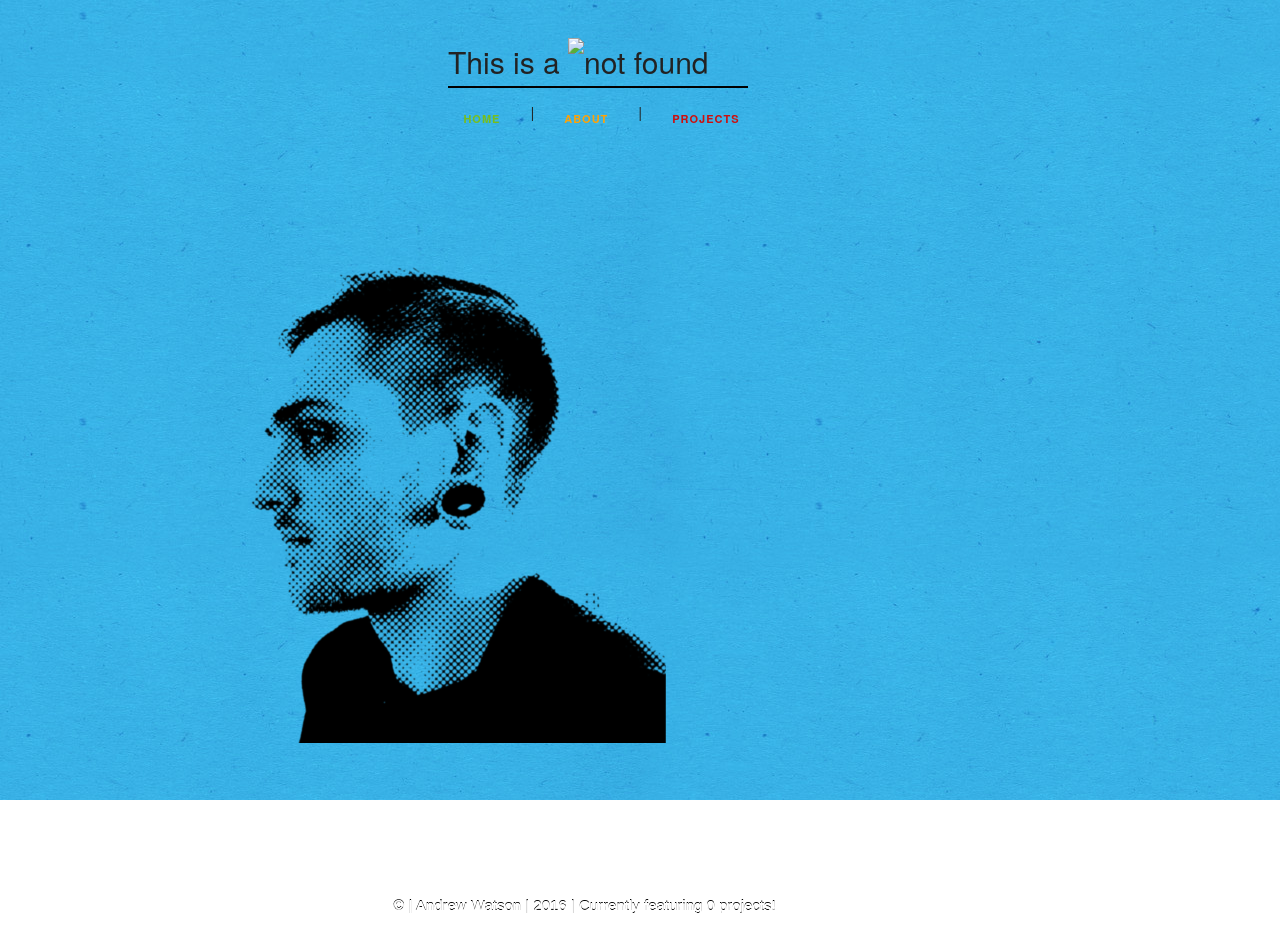
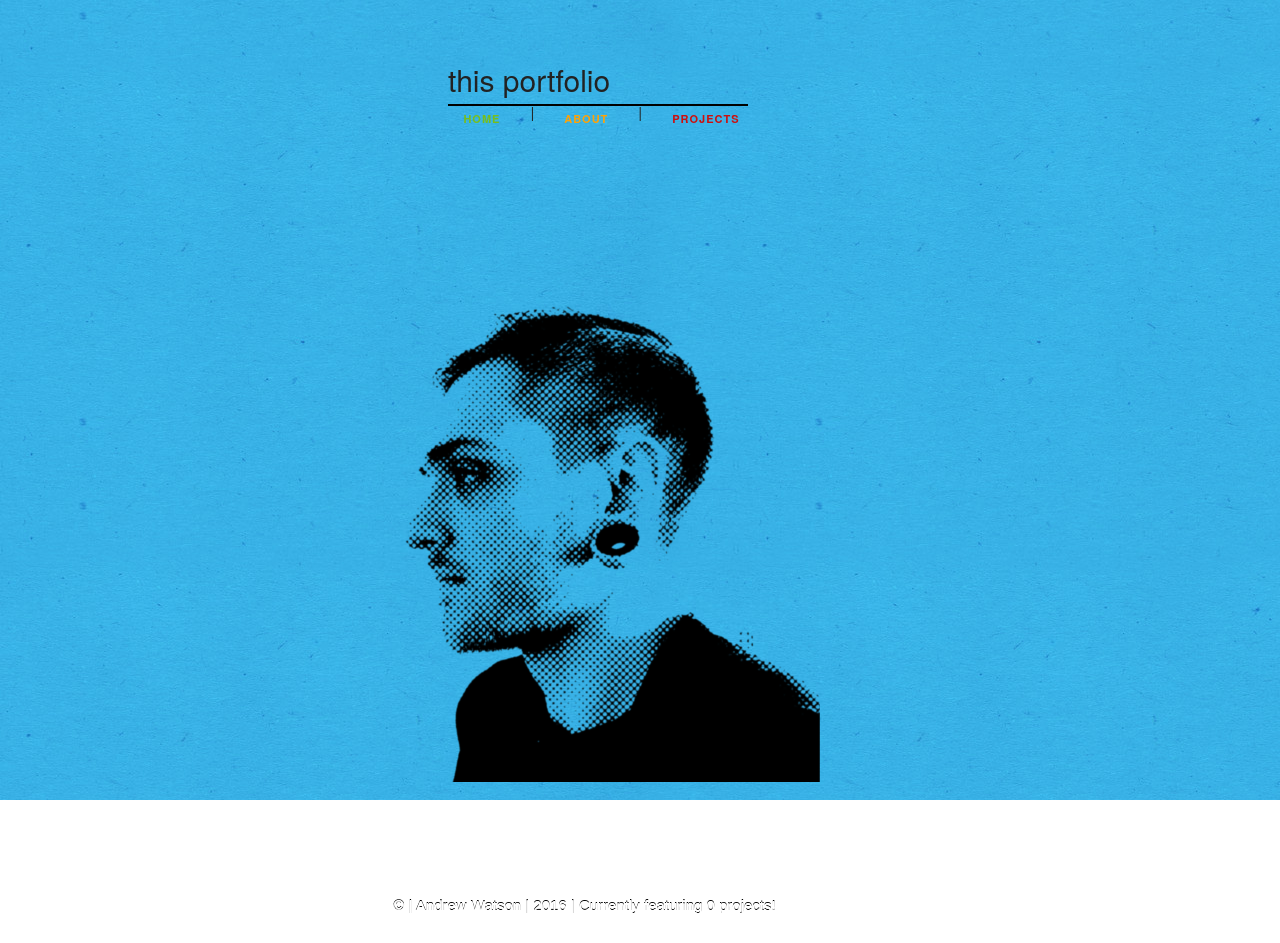
Before and after one commit to andrewpeterwatson/portfolio, a website: page public/index.html in a window 1280 px wide. Drawn offline with nearby package versions, Linux system fonts and the light colour scheme.

Commit message:
worked on styles

```diff
--- a/public/index.html
+++ b/public/index.html
@@ -76,8 +76,9 @@
     </header>
     <main class="theBox">
       <section id="dynamicTextBox" class="theBox tab-content">
-        <section id="staticText">This is a
-          <img id="imgTest" src="" alt="not found" />
+        <section id="staticText">this portfolio
+          <section class="dynamicText"></section>
+          <!-- <img id="imgTest" src="" alt="not found" /> -->
         </section>
         <img id="homeImg" src="media/images/headShot.png" alt="WRONG!" />
       </section>
--- a/public/scripts/app.js
+++ b/public/scripts/app.js
@@ -62,17 +62,17 @@ Project.names = function() {
 // ,"/media/icons/HamburgerIcon.png"
 // ,"/media/icons/lanternIcon.png"
 // ]
-// var fillText = ["test1","nest","monkey","test4","cards"];
+// var fillText = [" not found"," is on fire"," 404"," is alive","=42"];
 // var usedText = [];
 // var counter = 0;
-// // $('.dynamicText').text("Time");
+// // $('.dynamicText').text(" is mine");
 //
 // function createLoop(time, renderLocate, fillData, dataArr) {
 //   setTimeout(function () {
 //       fillData.push(dataArr[counter])
 //       $(renderLocate).attr("src", fillData);
 //       console.log(fillData);
-//       counter++
+//       counter++...
 //     if (counter < dataArr.length + 1) {
 //       fillData.pop();
 //       createLoop(time, renderLocate, fillData, dataArr);
--- a/public/styles/base.css
+++ b/public/styles/base.css
@@ -54,13 +54,13 @@ footer {
   margin-top: -1%;
 }
 #homeImg {
-  margin-top: 19%;
+  margin-top: 22%;
   position: fixed;
-  margin-left: 13%;
+  margin-left: 25%;
 }
 #staticText {
   position: absolute;
-  margin-top: 3%;
+  margin-top: 4.4%;
   margin-left: 35%;
   font-size: 2em;
   border-bottom: .08em solid black;
```
